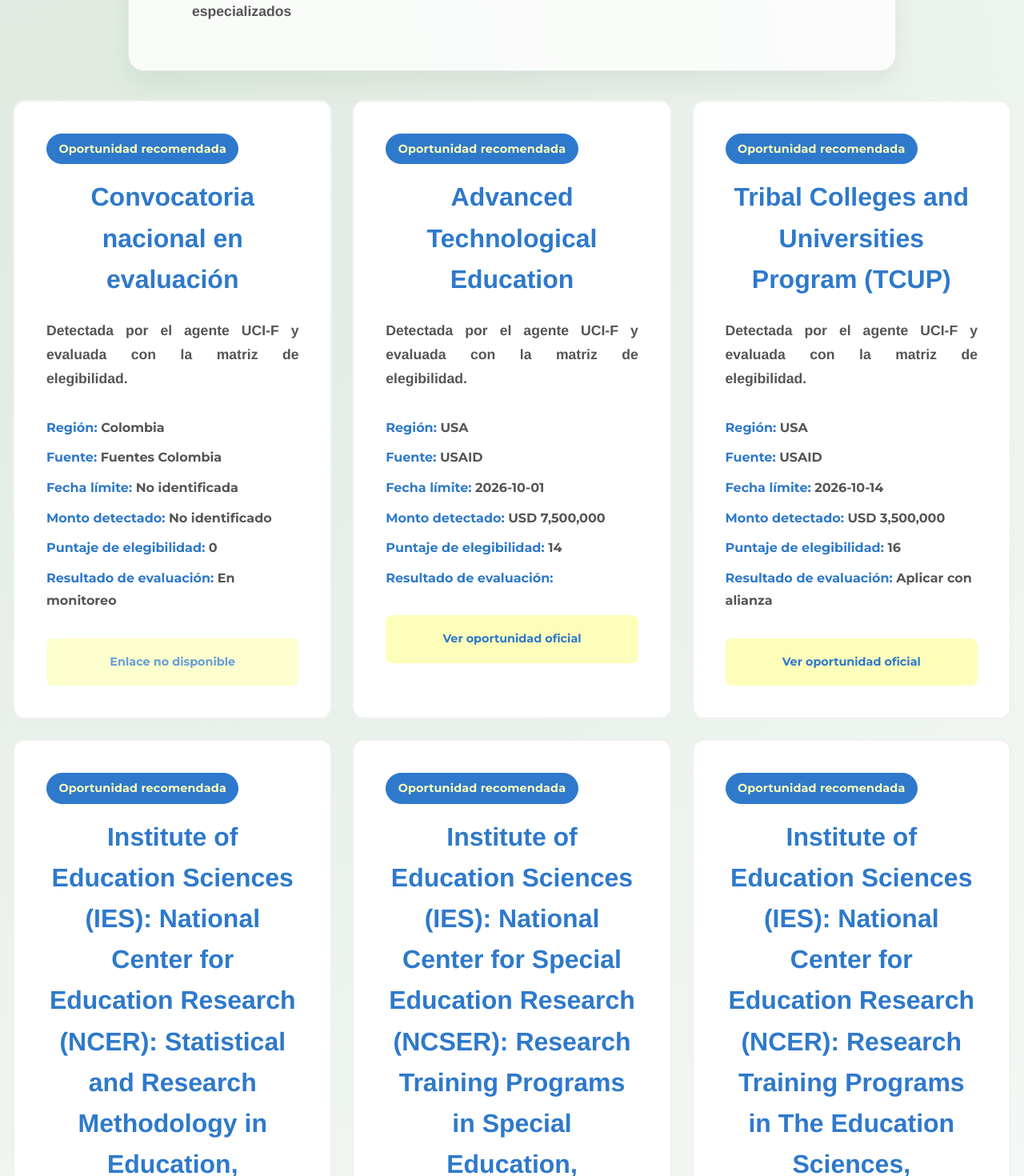
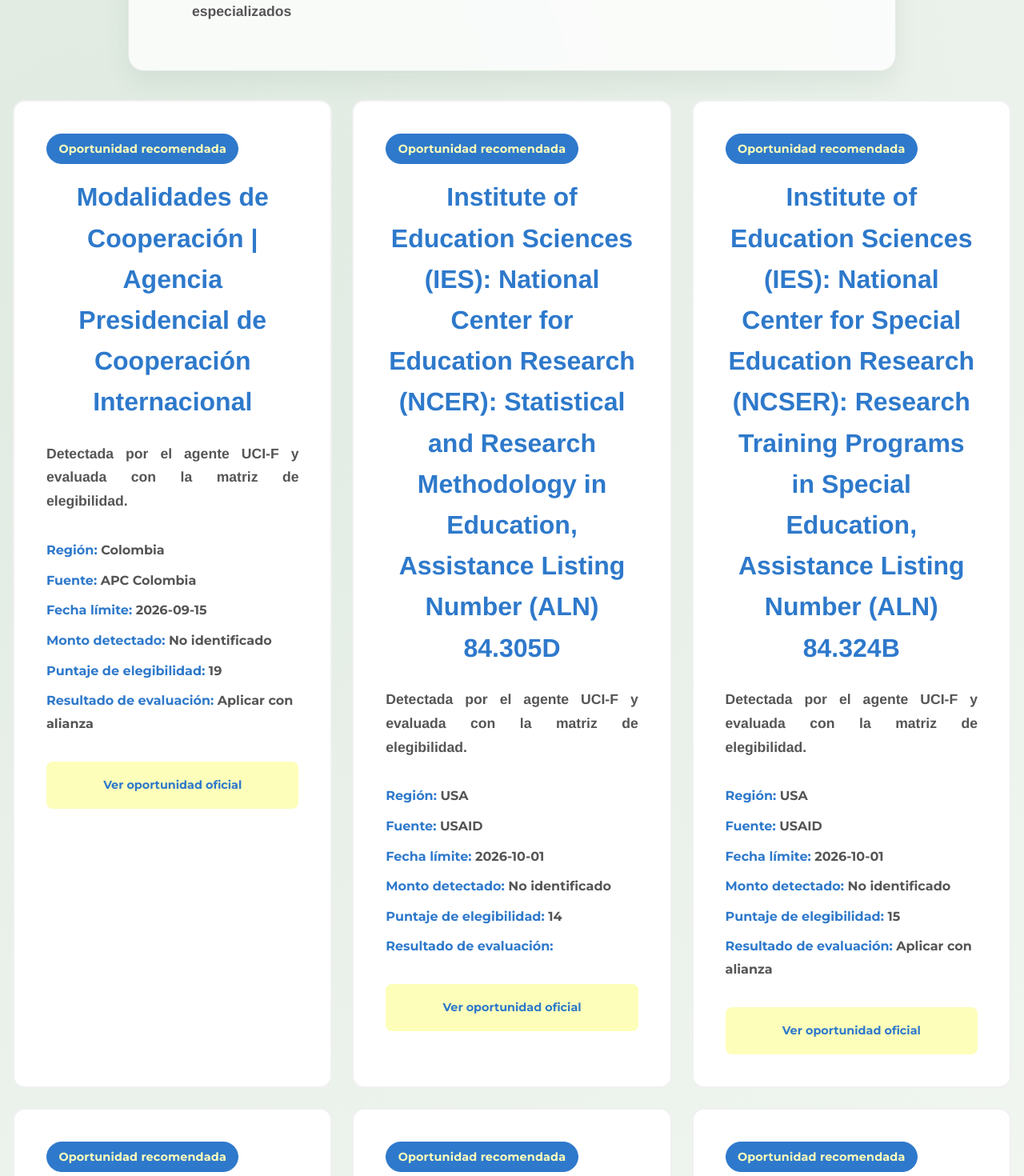
Before and after one commit to funpdeter/web-site, a React (Create React App) app: page /gestion-int in a window 1280 px wide. Shown: the part 740-2210 px from the top of the page at 80% size. Built offline with nearby package versions, Linux system fonts and the light colour scheme.

Commit message:
Keep UCI opportunities stable per day

```diff
--- a/public/uci-opportunity-history.json
+++ b/public/uci-opportunity-history.json
@@ -1,71 +1,28 @@
 {
   "hasOpportunities": true,
-  "updatedAt": "2026-09-14T21:10:50.312Z",
+  "updatedAt": "2026-09-15T01:36:43.505Z",
+  "resetAt": "2026-09-15T01:36:43.505Z",
   "opportunities": [
     {
-      "id": "h2188788e",
-      "sourceId": "ted-europa",
-      "title": "Poland – Construction works for power plants and heating plants – zaprojektowanie i wykonanie robót budowlanych dla zadania Budowa elektrociepłowni gazowej w oparciu o moduły silników gazowych do skojarzonego wytwarzania energii elektrycznej i ciepła w PEC Legionowo",
-      "source": "TED Europa",
-      "sourceTier": "internacional",
-      "region": "EUROPA",
-      "deadline": "2026-09-29T00:00:00.000Z",
+      "id": "h6d9b08c",
+      "sourceId": "apc-colombia",
+      "title": "Modalidades de Cooperación | Agencia Presidencial de Cooperación Internacional",
+      "source": "APC Colombia",
+      "sourceTier": "nacional",
+      "region": "COLOMBIA",
+      "deadline": "2026-09-15T00:00:00.000Z",
       "amount": null,
       "currency": "",
       "amountUsd": null,
-      "scoreTotal": 13,
-      "recommendation": "No aplicar",
+      "scoreTotal": 19,
+      "recommendation": "Aplicar con alianza",
       "isViable": false,
-      "url": "https://ted.europa.eu/en/notice/-/detail/566187-2026",
-      "publicationNumber": "566187-2026",
-      "firstSeenAt": "2026-09-14T21:10:50.312Z",
-      "lastSeenAt": "2026-09-14T21:10:50.312Z",
-      "lastPublishedAt": "2026-09-14T21:10:50.312Z",
+      "url": "https://apccolombia.gov.co/seccion/modalidades-de-cooperacion",
+      "publicationNumber": null,
+      "firstSeenAt": "2026-09-15T01:36:43.505Z",
+      "lastSeenAt": "2026-09-15T01:36:43.505Z",
+      "lastPublishedAt": "2026-09-15T01:36:43.505Z",
       "publishCount": 1,
-      "isArchived": false
-    },
-    {
-      "id": "he69c4641",
-      "sourceId": "usaid",
-      "title": "Tribal Colleges and Universities Program (TCUP)",
-      "source": "USAID",
-      "sourceTier": "internacional",
-      "region": "USA",
-      "deadline": "2026-10-14T00:00:00.000Z",
-      "amount": 3500000,
-      "currency": "USD",
-      "amountUsd": 3500000,
-      "scoreTotal": 16,
-      "recommendation": "Aplicar con alianza",
-      "isViable": true,
-      "url": "https://www.grants.gov/search-results-detail/334326",
-      "publicationNumber": null,
-      "firstSeenAt": "2026-09-14T20:42:45.714Z",
-      "lastSeenAt": "2026-09-14T21:10:50.312Z",
-      "lastPublishedAt": "2026-09-14T21:10:50.312Z",
-      "publishCount": 2,
-      "isArchived": false
-    },
-    {
-      "id": "h1ad458ac",
-      "sourceId": "usaid",
-      "title": "Advanced Technological Education",
-      "source": "USAID",
-      "sourceTier": "internacional",
-      "region": "USA",
-      "deadline": "2026-10-01T00:00:00.000Z",
-      "amount": 7500000,
-      "currency": "USD",
-      "amountUsd": 7500000,
-      "scoreTotal": 14,
-      "recommendation": "No aplicar",
-      "isViable": false,
-      "url": "https://www.grants.gov/search-results-detail/355100",
-      "publicationNumber": null,
-      "firstSeenAt": "2026-09-14T20:42:45.714Z",
-      "lastSeenAt": "2026-09-14T21:10:50.312Z",
-      "lastPublishedAt": "2026-09-14T21:10:50.312Z",
-      "publishCount": 2,
       "isArchived": false
     },
     {
@@ -84,10 +41,10 @@
       "isViable": false,
       "url": "https://www.grants.gov/search-results-detail/363468",
       "publicationNumber": null,
-      "firstSeenAt": "2026-09-14T20:38:20.151Z",
-      "lastSeenAt": "2026-09-14T21:10:50.312Z",
-      "lastPublishedAt": "2026-09-14T21:10:50.312Z",
-      "publishCount": 3,
+      "firstSeenAt": "2026-09-15T01:36:43.505Z",
+      "lastSeenAt": "2026-09-15T01:36:43.505Z",
+      "lastPublishedAt": "2026-09-15T01:36:43.505Z",
+      "publishCount": 1,
       "isArchived": false
     },
     {
@@ -106,10 +63,54 @@
       "isViable": false,
       "url": "https://www.grants.gov/search-results-detail/363467",
       "publicationNumber": null,
-      "firstSeenAt": "2026-09-14T20:38:20.151Z",
-      "lastSeenAt": "2026-09-14T21:10:50.312Z",
-      "lastPublishedAt": "2026-09-14T21:10:50.312Z",
-      "publishCount": 3,
+      "firstSeenAt": "2026-09-15T01:36:43.505Z",
+      "lastSeenAt": "2026-09-15T01:36:43.505Z",
+      "lastPublishedAt": "2026-09-15T01:36:43.505Z",
+      "publishCount": 1,
+      "isArchived": false
+    },
+    {
+      "id": "h54036d6f",
+      "sourceId": "usaid",
+      "title": "Security, Privacy, and Trust in Cyberspace",
+      "source": "USAID",
+      "sourceTier": "internacional",
+      "region": "USA",
+      "deadline": "2026-09-28T00:00:00.000Z",
+      "amount": 1200000,
+      "currency": "USD",
+      "amountUsd": 1200000,
+      "scoreTotal": 15,
+      "recommendation": "Aplicar con alianza",
+      "isViable": true,
+      "url": "https://www.grants.gov/search-results-detail/357554",
+      "publicationNumber": null,
+      "firstSeenAt": "2026-09-15T01:36:43.505Z",
+      "lastSeenAt": "2026-09-15T01:36:43.505Z",
+      "lastPublishedAt": "2026-09-15T01:36:43.505Z",
+      "publishCount": 1,
+      "isArchived": false
+    },
+    {
+      "id": "h37926a54",
+      "sourceId": "usaid",
+      "title": "Agriculture and Food Research Initiative Competitive Grants Program Education and Workforce Development",
+      "source": "USAID",
+      "sourceTier": "internacional",
+      "region": "USA",
+      "deadline": "2026-12-31T00:00:00.000Z",
+      "amount": 650000,
+      "currency": "USD",
+      "amountUsd": 650000,
+      "scoreTotal": 13,
+      "recommendation": "No aplicar",
+      "isViable": false,
+      "url": "https://www.grants.gov/search-results-detail/361169",
+      "publicationNumber": null,
+      "firstSeenAt": "2026-09-15T01:36:43.505Z",
+      "lastSeenAt": "2026-09-15T01:36:43.505Z",
+      "lastPublishedAt": "2026-09-15T01:36:43.505Z",
+      "publishCount": 1,
       "isArchived": false
     },
     {
@@ -128,10 +129,10 @@
       "isViable": false,
       "url": "https://www.grants.gov/search-results-detail/363466",
       "publicationNumber": null,
-      "firstSeenAt": "2026-09-14T20:38:20.151Z",
-      "lastSeenAt": "2026-09-14T21:10:50.312Z",
-      "lastPublishedAt": "2026-09-14T21:10:50.312Z",
-      "publishCount": 3,
+      "firstSeenAt": "2026-09-15T01:36:43.505Z",
+      "lastSeenAt": "2026-09-15T01:36:43.505Z",
+      "lastPublishedAt": "2026-09-15T01:36:43.505Z",
+      "publishCount": 1,
       "isArchived": false
     },
     {
@@ -150,77 +151,11 @@
       "isViable": false,
       "url": "https://www.grants.gov/search-results-detail/362850",
       "publicationNumber": null,
-      "firstSeenAt": "2026-09-14T20:38:20.151Z",
-      "lastSeenAt": "2026-09-14T21:10:50.312Z",
-      "lastPublishedAt": "2026-09-14T21:10:50.312Z",
-      "publishCount": 3,
+      "firstSeenAt": "2026-09-15T01:36:43.505Z",
+      "lastSeenAt": "2026-09-15T01:36:43.505Z",
+      "lastPublishedAt": "2026-09-15T01:36:43.505Z",
+      "publishCount": 1,
       "isArchived": false
-    },
-    {
-      "id": "h6d9b08c",
-      "sourceId": "apc-colombia",
-      "title": "Modalidades de Cooperación | Agencia Presidencial de Cooperación Internacional",
-      "source": "APC Colombia",
-      "sourceTier": "nacional",
-      "region": "COLOMBIA",
-      "deadline": "2026-09-15T00:00:00.000Z",
-      "amount": null,
-      "currency": "",
-      "amountUsd": null,
-      "scoreTotal": 19,
-      "recommendation": "Aplicar con alianza",
-      "isViable": false,
-      "url": "https://apccolombia.gov.co/seccion/modalidades-de-cooperacion",
-      "publicationNumber": null,
-      "firstSeenAt": "2026-09-14T20:38:20.151Z",
-      "lastSeenAt": "2026-09-14T20:38:20.151Z",
-      "lastPublishedAt": "2026-09-14T20:38:20.151Z",
-      "publishCount": 1,
-      "isArchived": true
-    },
-    {
-      "id": "h54036d6f",
-      "sourceId": "usaid",
-      "title": "Security, Privacy, and Trust in Cyberspace",
-      "source": "USAID",
-      "sourceTier": "internacional",
-      "region": "USA",
-      "deadline": "2026-09-28T00:00:00.000Z",
-      "amount": 1200000,
-      "currency": "USD",
-      "amountUsd": 1200000,
-      "scoreTotal": 15,
-      "recommendation": "Aplicar con alianza",
-      "isViable": true,
-      "url": "https://www.grants.gov/search-results-detail/357554",
-      "publicationNumber": null,
-      "firstSeenAt": "2026-09-14T20:38:20.151Z",
-      "lastSeenAt": "2026-09-14T20:38:20.151Z",
-      "lastPublishedAt": "2026-09-14T20:38:20.151Z",
-      "publishCount": 1,
-      "isArchived": true
-    },
-    {
-      "id": "h37926a54",
-      "sourceId": "usaid",
-      "title": "Agriculture and Food Research Initiative Competitive Grants Program Education and Workforce Development",
-      "source": "USAID",
-      "sourceTier": "internacional",
-      "region": "USA",
-      "deadline": "2026-12-31T00:00:00.000Z",
-      "amount": 650000,
-      "currency": "USD",
-      "amountUsd": 650000,
-      "scoreTotal": 13,
-      "recommendation": "No aplicar",
-      "isViable": false,
-      "url": "https://www.grants.gov/search-results-detail/361169",
-      "publicationNumber": null,
-      "firstSeenAt": "2026-09-14T20:38:20.151Z",
-      "lastSeenAt": "2026-09-14T20:38:20.151Z",
-      "lastPublishedAt": "2026-09-14T20:38:20.151Z",
-      "publishCount": 1,
-      "isArchived": true
     },
     {
       "id": "hd9b3610c",
@@ -238,11 +173,11 @@
       "isViable": false,
       "url": "https://www.grants.gov/search-results-detail/351715",
       "publicationNumber": null,
-      "firstSeenAt": "2026-09-14T20:38:20.151Z",
-      "lastSeenAt": "2026-09-14T20:38:20.151Z",
-      "lastPublishedAt": "2026-09-14T20:38:20.151Z",
+      "firstSeenAt": "2026-09-15T01:36:43.505Z",
+      "lastSeenAt": "2026-09-15T01:36:43.505Z",
+      "lastPublishedAt": "2026-09-15T01:36:43.505Z",
       "publishCount": 1,
-      "isArchived": true
+      "isArchived": false
     },
     {
       "id": "h5bba99f",
@@ -260,11 +195,11 @@
       "isViable": false,
       "url": "https://www.grants.gov/search-results-detail/344608",
       "publicationNumber": null,
-      "firstSeenAt": "2026-09-14T20:38:20.151Z",
-      "lastSeenAt": "2026-09-14T20:38:20.151Z",
-      "lastPublishedAt": "2026-09-14T20:38:20.151Z",
+      "firstSeenAt": "2026-09-15T01:36:43.505Z",
+      "lastSeenAt": "2026-09-15T01:36:43.505Z",
+      "lastPublishedAt": "2026-09-15T01:36:43.505Z",
       "publishCount": 1,
-      "isArchived": true
+      "isArchived": false
     },
     {
       "id": "h9c124602",
@@ -282,12 +217,12 @@
       "isViable": false,
       "url": "https://www.grants.gov/search-results-detail/363752",
       "publicationNumber": null,
-      "firstSeenAt": "2026-09-14T20:38:20.151Z",
-      "lastSeenAt": "2026-09-14T20:38:20.151Z",
-      "lastPublishedAt": "2026-09-14T20:38:20.151Z",
+      "firstSeenAt": "2026-09-15T01:36:43.505Z",
+      "lastSeenAt": "2026-09-15T01:36:43.505Z",
+      "lastPublishedAt": "2026-09-15T01:36:43.505Z",
       "publishCount": 1,
-      "isArchived": true
+      "isArchived": false
     }
   ],
-  "message": "Historico acumulado del agente UCI-F. Total: 13 | Archivadas: 6"
+  "message": "Historico reiniciado el 2026-09-14. Base activa: 10 oportunidades; archivadas: 0."
 }
--- a/public/uci-opportunity.json
+++ b/public/uci-opportunity.json
@@ -1,56 +1,22 @@
 {
   "hasOpportunities": true,
-  "updatedAt": "2026-09-14T21:10:50.296Z",
+  "updatedAt": "2026-09-14T20:37:26.458Z",
   "opportunities": [
     {
-      "id": "h1ad458ac",
-      "sourceId": "usaid",
-      "title": "Advanced Technological Education",
-      "source": "USAID",
-      "sourceTier": "internacional",
-      "region": "USA",
-      "deadline": "2026-10-01T00:00:00.000Z",
-      "amount": 7500000,
-      "currency": "USD",
-      "amountUsd": 7500000,
-      "scoreTotal": 14,
-      "recommendation": "No aplicar",
-      "isViable": false,
-      "url": "https://www.grants.gov/search-results-detail/355100",
-      "publicationNumber": null
-    },
-    {
-      "id": "h2188788e",
-      "sourceId": "ted-europa",
-      "title": "Poland – Construction works for power plants and heating plants – zaprojektowanie i wykonanie robót budowlanych dla zadania Budowa elektrociepłowni gazowej w oparciu o moduły silników gazowych do skojarzonego wytwarzania energii elektrycznej i ciepła w PEC Legionowo",
-      "source": "TED Europa",
-      "sourceTier": "internacional",
-      "region": "EUROPA",
-      "deadline": "2026-09-29T00:00:00.000Z",
+      "id": "h6d9b08c",
+      "sourceId": "apc-colombia",
+      "title": "Modalidades de Cooperación | Agencia Presidencial de Cooperación Internacional",
+      "source": "APC Colombia",
+      "sourceTier": "nacional",
+      "region": "COLOMBIA",
+      "deadline": "2026-09-15T00:00:00.000Z",
       "amount": null,
       "currency": "",
       "amountUsd": null,
-      "scoreTotal": 13,
-      "recommendation": "No aplicar",
+      "scoreTotal": 19,
+      "recommendation": "Aplicar con alianza",
       "isViable": false,
-      "url": "https://ted.europa.eu/en/notice/-/detail/566187-2026",
-      "publicationNumber": "566187-2026"
-    },
-    {
-      "id": "he69c4641",
-      "sourceId": "usaid",
-      "title": "Tribal Colleges and Universities Program (TCUP)",
-      "source": "USAID",
-      "sourceTier": "internacional",
-      "region": "USA",
-      "deadline": "2026-10-14T00:00:00.000Z",
-      "amount": 3500000,
-      "currency": "USD",
-      "amountUsd": 3500000,
-      "scoreTotal": 16,
-      "recommendation": "Aplicar con alianza",
-      "isViable": true,
-      "url": "https://www.grants.gov/search-results-detail/334326",
+      "url": "https://apccolombia.gov.co/seccion/modalidades-de-cooperacion",
       "publicationNumber": null
     },
     {
@@ -88,6 +54,40 @@
       "publicationNumber": null
     },
     {
+      "id": "h54036d6f",
+      "sourceId": "usaid",
+      "title": "Security, Privacy, and Trust in Cyberspace",
+      "source": "USAID",
+      "sourceTier": "internacional",
+      "region": "USA",
+      "deadline": "2026-09-28T00:00:00.000Z",
+      "amount": 1200000,
+      "currency": "USD",
+      "amountUsd": 1200000,
+      "scoreTotal": 15,
+      "recommendation": "Aplicar con alianza",
+      "isViable": true,
+      "url": "https://www.grants.gov/search-results-detail/357554",
+      "publicationNumber": null
+    },
+    {
+      "id": "h37926a54",
+      "sourceId": "usaid",
+      "title": "Agriculture and Food Research Initiative Competitive Grants Program Education and Workforce Development",
+      "source": "USAID",
+      "sourceTier": "internacional",
+      "region": "USA",
+      "deadline": "2026-12-31T00:00:00.000Z",
+      "amount": 650000,
+      "currency": "USD",
+      "amountUsd": 650000,
+      "scoreTotal": 13,
+      "recommendation": "No aplicar",
+      "isViable": false,
+      "url": "https://www.grants.gov/search-results-detail/361169",
+      "publicationNumber": null
+    },
+    {
       "id": "h5115e97c",
       "sourceId": "usaid",
       "title": "Institute of Education Sciences (IES): National Center for Education Research (NCER): Research Training Programs in The Education Sciences, Assistance Listing Number (ALN) 84.305B",
@@ -120,7 +120,58 @@
       "isViable": false,
       "url": "https://www.grants.gov/search-results-detail/362850",
       "publicationNumber": null
+    },
+    {
+      "id": "hd9b3610c",
+      "sourceId": "usaid",
+      "title": "ECosystem for Leading Innovation in Plasma Science and Engineering (ECLIPSE)",
+      "source": "USAID",
+      "sourceTier": "internacional",
+      "region": "USA",
+      "deadline": "2026-09-29T00:00:00.000Z",
+      "amount": null,
+      "currency": "USD",
+      "amountUsd": null,
+      "scoreTotal": 14,
+      "recommendation": "No aplicar",
+      "isViable": false,
+      "url": "https://www.grants.gov/search-results-detail/351715",
+      "publicationNumber": null
+    },
+    {
+      "id": "h5bba99f",
+      "sourceId": "usaid",
+      "title": "Training-based Workforce Development for Advanced Cyberinfrastructure  (CyberTraining)",
+      "source": "USAID",
+      "sourceTier": "internacional",
+      "region": "USA",
+      "deadline": "2027-01-21T00:00:00.000Z",
+      "amount": 1000000,
+      "currency": "USD",
+      "amountUsd": 1000000,
+      "scoreTotal": 14,
+      "recommendation": "No aplicar",
+      "isViable": false,
+      "url": "https://www.grants.gov/search-results-detail/344608",
+      "publicationNumber": null
+    },
+    {
+      "id": "h9c124602",
+      "sourceId": "usaid",
+      "title": "IUSE: Innovation in Two-Year College STEM Education (ITYC)",
+      "source": "USAID",
+      "sourceTier": "internacional",
+      "region": "USA",
+      "deadline": "2026-12-09T00:00:00.000Z",
+      "amount": null,
+      "currency": "USD",
+      "amountUsd": null,
+      "scoreTotal": 16,
+      "recommendation": "Aplicar con alianza",
+      "isViable": false,
+      "url": "https://www.grants.gov/search-results-detail/363752",
+      "publicationNumber": null
     }
   ],
-  "message": "Oportunidades detectadas por el agente UCI-F y evaluadas con matriz de elegibilidad. COLOMBIA: 0 | USA: 6 | EUROPA: 1"
+  "message": "Oportunidades detectadas por el agente UCI-F y evaluadas con matriz de elegibilidad. COLOMBIA: 1 | USA: 9 | EUROPA: 0"
 }
--- a/src/pages/GestionUCI.tsx
+++ b/src/pages/GestionUCI.tsx
@@ -258,17 +258,7 @@
 
   const opportunities = useMemo(() => {
     if (liveOpportunities.length) {
-      const output: OpportunityCardData[] = liveOpportunities.slice();
-      if (!output.some((item) => normalizeRegion(item.region) === 'Colombia')) {
-        output.unshift(fallbackColombia);
-      }
-      if (!output.some((item) => normalizeRegion(item.region) === 'USA')) {
-        output.push(fallbackUSA);
-      }
-      if (!output.some((item) => normalizeRegion(item.region) === 'Europa')) {
-        output.push(fallbackEurope);
-      }
-      return output;
+      return liveOpportunities;
     }
 
     return [fallbackColombia, fallbackUSA, fallbackEurope];
```
Also changed, not shown: automation/uci-agent/agent.cjs (+24 -0 lines).
